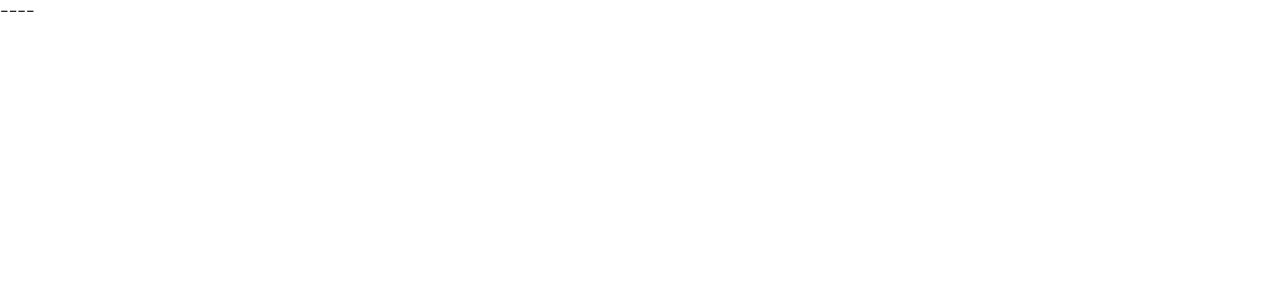
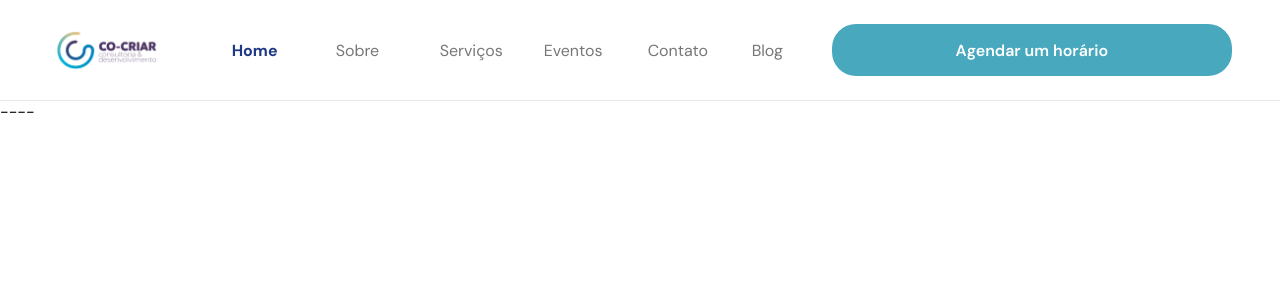
Before and after one commit to lesada/co-criar, a Next.js app: page / in a window 1280 px wide. Shown: the top 300 px of the page. Built offline with nearby package versions, Linux system fonts and the light colour scheme.

Commit message:
feat: navbar layout

```diff
--- a/src/app/layout.tsx
+++ b/src/app/layout.tsx
@@ -1,3 +1,4 @@
+import Navbar from '@/components/Navbar';
 import Providers from '@/providers';
 
 export const metadata = {
@@ -14,7 +15,7 @@ export default function RootLayout({
     <html lang="pt_BR">
       <body>
         <Providers>
-          {/* <Navbar /> */}
+          <Navbar />
           {children}
         </Providers>
       </body>
--- /dev/null
+++ b/src/components/Button/index.tsx
@@ -0,0 +1,20 @@
+'use client';
+
+import { Container } from './styles';
+
+export type variant = 'primary' | 'secondary' | 'complementary';
+
+type ButtonProps = {
+  children: React.ReactNode;
+  variant?: variant;
+} & React.ButtonHTMLAttributes<HTMLButtonElement>;
+
+function Button({ variant = 'primary', children, ...rest }: ButtonProps) {
+  return (
+    <Container $variant={variant} {...rest}>
+      {children}
+    </Container>
+  );
+}
+
+export default Button;
--- /dev/null
+++ b/src/components/Button/styles.ts
@@ -0,0 +1,55 @@
+import styled, { css } from 'styled-components';
+import { variant } from '.';
+
+export const Container = styled.button<{
+  $variant?: variant;
+}>`
+  display: flex;
+  justify-content: center;
+  align-items: center;
+
+  height: 52px;
+  width: 100%;
+  min-width: 240px;
+  padding: 16px 32px;
+
+  border-radius: 24px;
+
+  font-size: 16px;
+  font-weight: 600;
+
+  transition: background-color 0.2s ease, color 0.2s ease;
+
+  ${({ $variant, theme }) => {
+    switch ($variant) {
+      case 'primary':
+        return css`
+          background-color: ${theme.colors.primary[800]};
+          color: ${theme.colors.neutral[0]};
+
+          &:hover {
+            background-color: ${theme.colors.primary[500]};
+          }
+
+          &:focus {
+            background-color: ${theme.colors.primary[900]};
+          }
+        `;
+      case 'secondary':
+        return css`
+          background-color: ${theme.colors.secondary[600]};
+          color: ${theme.colors.neutral[0]};
+
+          &:hover {
+            background-color: ${theme.colors.secondary[300]};
+          }
+
+          &:focus {
+            background-color: ${theme.colors.secondary[700]};
+          }
+        `;
+      case 'complementary':
+        return css``;
+    }
+  }}
+`;
--- /dev/null
+++ b/src/components/Navbar/index.tsx
@@ -0,0 +1,43 @@
+'use client';
+
+import { Logos } from '@/assets/Logos';
+import Image from 'next/image';
+import Link from 'next/link';
+import Button from '../Button';
+import { Container, Item, List } from './styles';
+
+function Navbar() {
+  return (
+    <Container>
+      <Image
+        src={Logos.CoCriarMin}
+        alt="Logo da empresa Co-Criar"
+        width={120}
+        height={50}
+      />
+      <List>
+        <Item $detach>
+          <Link href="/#">Home</Link>
+        </Item>
+        <Item>
+          <Link href="/#sobre">Sobre</Link>
+        </Item>
+        <Item>
+          <Link href="/#servicos">Serviços</Link>
+        </Item>
+        <Item>
+          <Link href="/#eventos">Eventos</Link>
+        </Item>
+        <Item>
+          <Link href="/#contato">Contato</Link>
+        </Item>
+        <Item>
+          <Link href="/#blog">Blog</Link>
+        </Item>
+      </List>
+      <Button variant="secondary">Agendar um horário</Button>
+    </Container>
+  );
+}
+
+export default Navbar;
--- /dev/null
+++ b/src/components/Navbar/styles.ts
@@ -0,0 +1,41 @@
+import styled, { css } from 'styled-components';
+
+export const Container = styled.div`
+  position: sticky;
+  top: 0;
+
+  width: 100%;
+  padding: 24px 48px;
+  display: flex;
+  justify-content: space-between;
+  align-items: center;
+
+  background-color: ${({ theme }) => theme.colors.neutral[0]};
+  border-bottom: 1px solid ${({ theme }) => theme.colors.neutral[100]};
+`;
+
+export const List = styled.ul`
+  display: flex;
+  align-items: center;
+  gap: 24px;
+  flex: 1;
+
+  margin-left: 66px;
+`;
+
+export const Item = styled.li<{ $detach?: boolean }>`
+  list-style: none;
+  min-width: 80px;
+  height: 100%;
+  font-size: 16px;
+  font-weight: 400;
+  font-family: 'Inter';
+  color: ${({ theme }) => theme.colors.neutral[600]};
+
+  ${({ $detach }) =>
+    $detach &&
+    css`
+      font-weight: 700;
+      color: ${({ theme }) => theme.colors.primary[800]};
+    `}
+`;
```
